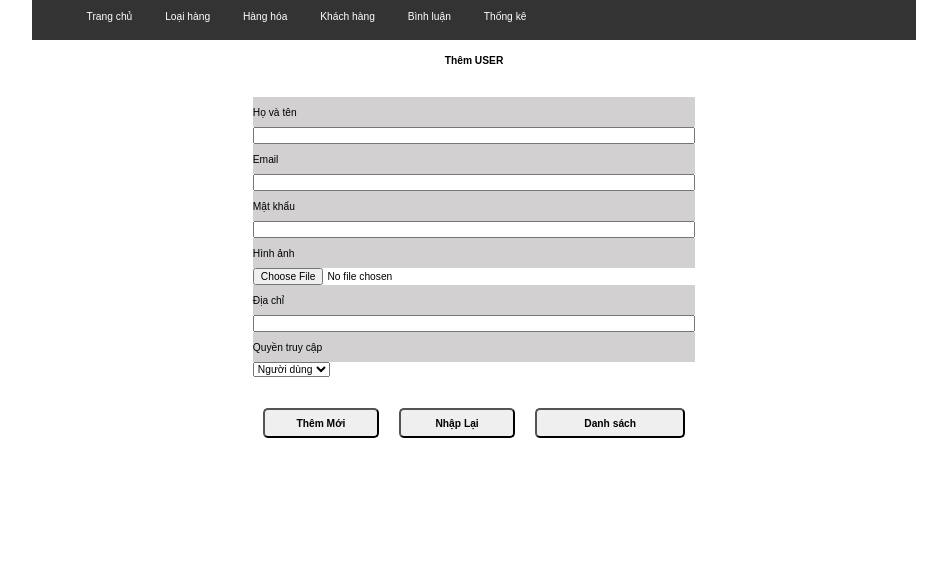
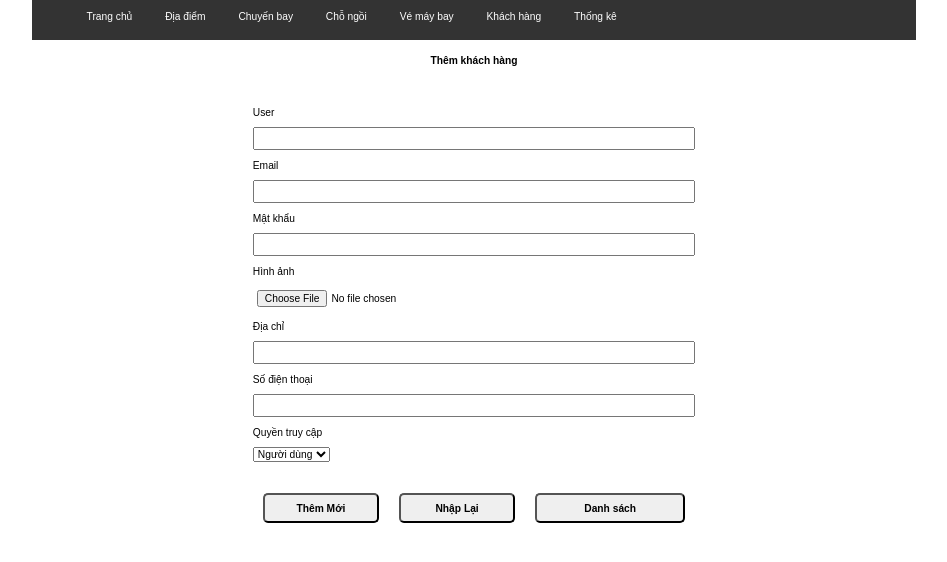
Before and after one commit to VanHai1424/du_an_1, a PHP site: page /admin/add.html in a window 1280 px wide. Shown: the part 67-629 px from the top of the page, without its empty margins (166-1113 px from the left). Run offline with PHP 8.4, Linux system fonts and the light colour scheme.

Commit message:
sua_admin

```diff
--- a/admin/add.html
+++ b/admin/add.html
@@ -16,22 +16,23 @@
         </div>
         <div class="menu">
             <ul class="">
-                <li><a href="../../index.php">Trang chủ</a></li>
-                <li><a href="../../loai/danhsach_loaihang.php">Loại hàng</a></li>
-                <li><a href="../../hanghoa/danhsach_hanghoa.php">Hàng hóa</a></li>
-                <li><a href="./index.php?act=kh">Khách hàng</a></li>
-                <li><a href="../../binhluan/danhsach_binhluan.php">Bình luận</a></li>
-                <li><a href="./index.php?act=tk">Thống kê</a></li>
+                <li><a href="">Trang chủ</a></li>
+                <li><a href="">Địa điểm</a></li>
+                <li><a href="">Chuyến bay</a></li>
+                <li><a href="">Chỗ ngồi</a></li>
+                <li><a href="">Vé máy bay</a></li>
+                <li><a href="">Khách hàng</a></li>
+                <li><a href="">Thống kê</a></li>
             </ul>
         </div>
         <div class="rowheader">
-            <h1>Thêm USER</h1>
+            <h1>Thêm khách hàng</h1>
         </div>
         <div class="row-content">
             <h5 class=""></h5>
             <form action="./index.php?act=add_kh" method="post" enctype="multipart/form-data">
                 <div class="content-text">
-                    <label for="">Họ và tên</label>
+                    <label for="">User</label>
                 </div>
                 <input name="fullname" value="" class="" type="text">
                 <span class=""></span>
@@ -61,6 +62,13 @@
                 <span class=""></span>
                 <br>
                 <div class="content-text">
+                    <label for="">Số điện thoại</label>
+                </div>
+                <input name="tel" value="" class="" type="text">
+                <span class=""></span>
+                <br>
+
+                <div class="content-text">
                     <label for="">Quyền truy cập</label>
                 </div>
                 <select name="role" id="" class="">
--- a/css/admin.css
+++ b/css/admin.css
@@ -11,7 +11,6 @@
 }
 
 .content-text {
-    background-color: rgb(210, 208, 208);
     height: 30px;
     display: flex;
     align-items: center;
@@ -35,6 +34,7 @@
 }
 
 input {
+    padding: 4px;
     width: 100%;
 }
 
@@ -75,6 +75,7 @@ table,
 th,
 td {
     border: 1px solid #868585;
+    text-align: center;
 }
 
 table {
```
Also changed, not shown: admin/index.html (+7 -6 lines), admin/list.html (+13 -12 lines), admin/update.html (+15 -8 lines).
